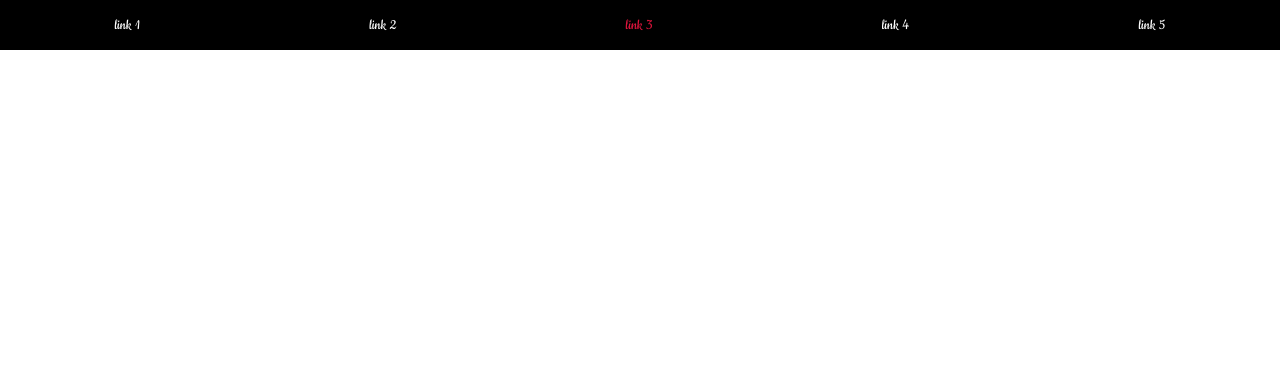
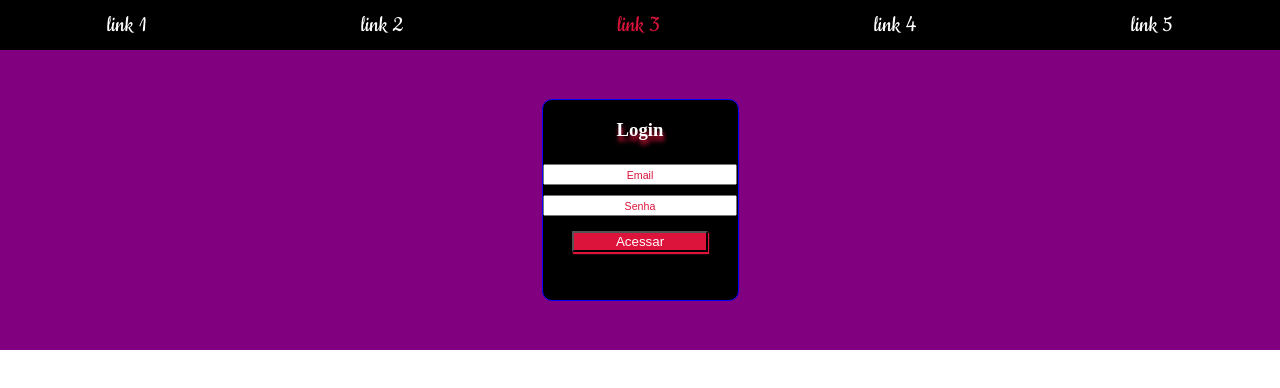
Before and after one commit to jubrito/Aula-02-Introducao-a-grid, a plain HTML site: page index.html in a window 1280 px wide. Drawn offline with Linux system fonts and the light colour scheme.

Commit message:
Adicionar modal de login

```diff
--- a/index.html
+++ b/index.html
@@ -15,7 +15,14 @@
         <a href="http://google.com">link 3</a>
         <a href="http://google.com">link 4</a>
         <a href="http://google.com">link 5</a>
-
     </nav>
+    <section>
+        <div>
+            <h3>Login</h3>
+            <input placeholder="Email" type="email" name ="email" id="">
+            <input placeholder="Senha" type="password" name ="senha" id="">
+            <input placeholder="" type="submit" name ="enviar" id="" value="Acessar">
+        </div>
+    </section>
 </body>
 </html>
--- a/style.css
+++ b/style.css
@@ -1,3 +1,8 @@
+h3 {
+    color: white;
+    text-shadow: 1px 5px 4px crimson;/*(+cima -baixo, +direita -esq, +=dissipa -=nitida)*/
+}
+
 body {
     margin: 0px;
 }
@@ -12,7 +17,7 @@ nav {
 
 nav a{
     text-decoration: none;
-    text-size: 20px;
+    font-size: 25px;
     color: #fff;
     font-family: 'Cookie', cursive;
 }
@@ -23,4 +28,58 @@ color: crimson;
 
 nav a:hover {
     color: purple;
+    text-decoration: underline;
 }
+
+section{
+height: 300px;
+background-color: purple;
+display: flex;
+align-items: center;
+justify-content: center; /* FLEX DIRECTION ROW: align-itens: vertical, justify-content: horizontal */
+}
+
+section div{ /*propriedades aplicadas apenas na div da section*/
+background-color: black;
+height: 200px;
+display: flex;
+flex-direction: column;
+align-items: center; /* FLEX DIRECTION COLUMN: align-itens: horizontal, justify-content: vertical*/
+border-radius: 10px;
+border: 1px solid blue;
+}
+
+section div input {
+    width: 95%;
+    margin: 5px;
+}
+
+section div input:hover {
+    background-color: black;
+}
+
+section div input:focus{ /*pseudoclasse focus relacionada ao clique*/
+background-color:blue;
+}
+
+div input:nth-child(4) { /*altera o botão acessar*/
+background-color: crimson;
+margin-top:10px;
+width:70%; /* %= em relação ao pai, vw = unidade de medida em relação a largura da página*/
+box-shadow: 1px 2px 1px crimson;/*(+cima -baixo, +direita -esq, +=dissipa -=nitida)
+}
+
+div input:nth-child(4):hover { /*altera o botão acessar*/
+    color: white;
+    }
+
+input::placeholder {
+    color:crimson;
+    font-size:8pt;
+    text-align: center;
+}
+
+input::placeholder:hover {
+    color:white;
+    font-size:8pt;
+}
```
